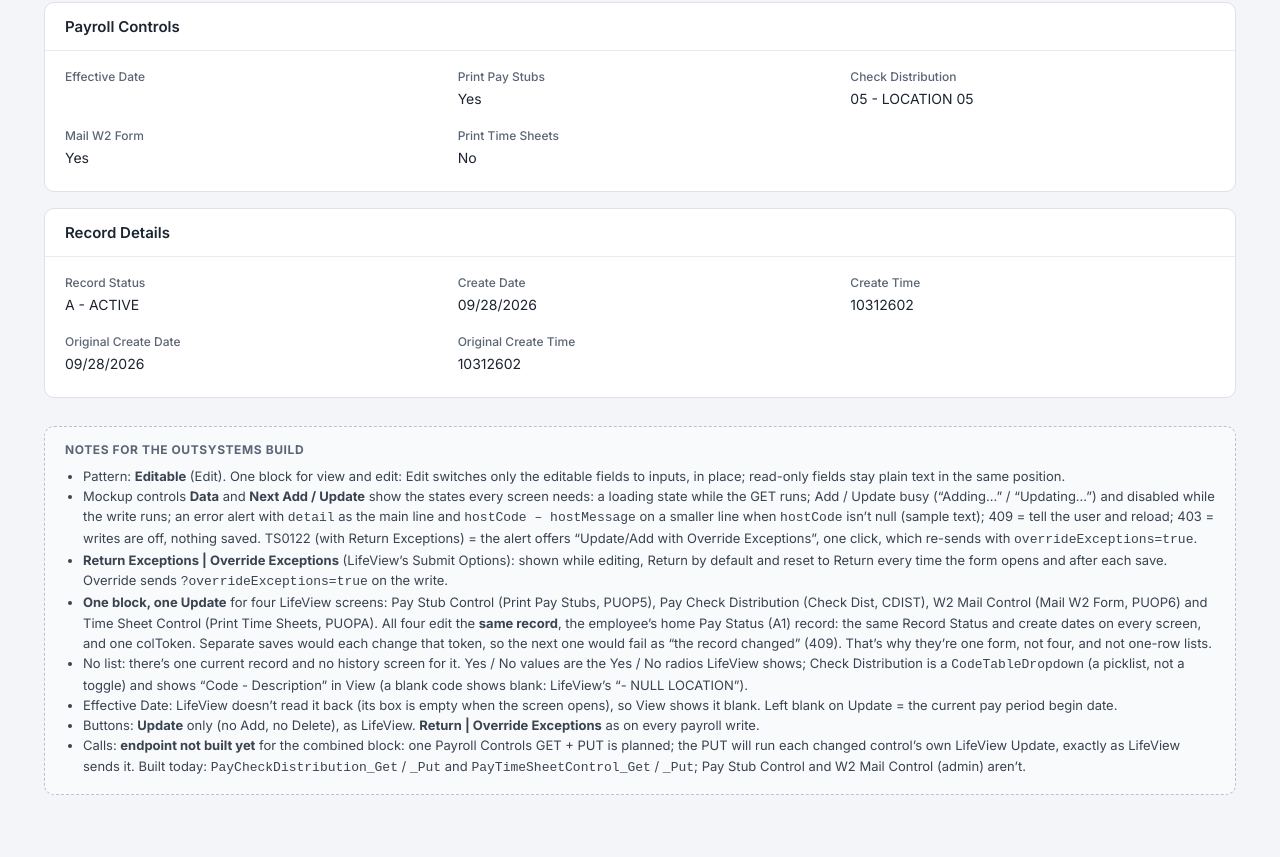
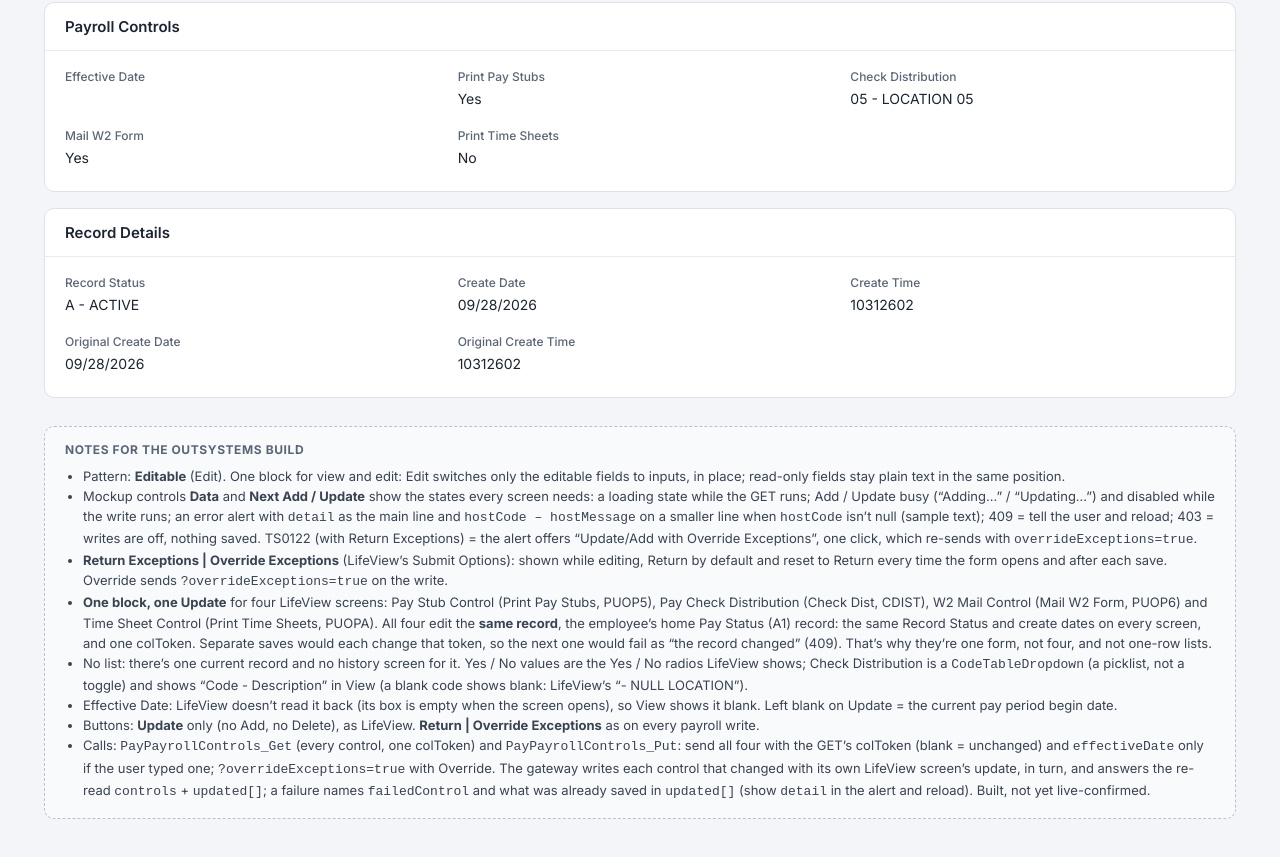
Before and after one commit to kt2i-dev/lifeview-mockups, a plain HTML site: page payroll/payroll-controls.html in a window 1280 px wide. Shown: the part 295-1152 px from the top of the page. Drawn offline with Linux system fonts and the light colour scheme.

Commit message:
Publish mockups from LongBeachGateway@1a44ab3

```diff
--- a/payroll/payroll-controls.html
+++ b/payroll/payroll-controls.html
@@ -205,7 +205,7 @@ table.acc tr.total td{font-weight:600}
       <li>No list: there’s one current record and no history screen for it. Yes / No values are the Yes / No radios LifeView shows; Check Distribution is a <code>CodeTableDropdown</code> (a picklist, not a toggle) and shows “Code - Description” in View (a blank code shows blank: LifeView’s “- NULL LOCATION”).</li>
       <li>Effective Date: LifeView doesn’t read it back (its box is empty when the screen opens), so View shows it blank. Left blank on Update = the current pay period begin date.</li>
       <li>Buttons: <strong>Update</strong> only (no Add, no Delete), as LifeView. <strong>Return | Override Exceptions</strong> as on every payroll write.</li>
-      <li>Calls: <strong>endpoint not built yet</strong> for the combined block: one Payroll Controls GET + PUT is planned; the PUT will run each changed control’s own LifeView Update, exactly as LifeView sends it. Built today: <code>PayCheckDistribution_Get</code> / <code>_Put</code> and <code>PayTimeSheetControl_Get</code> / <code>_Put</code>; Pay Stub Control and W2 Mail Control (admin) aren’t.</li>
+      <li>Calls: <code>PayPayrollControls_Get</code> (every control, one colToken) and <code>PayPayrollControls_Put</code>: send all four with the GET’s colToken (blank = unchanged) and <code>effectiveDate</code> only if the user typed one; <code>?overrideExceptions=true</code> with Override. The gateway writes each control that changed with its own LifeView screen’s update, in turn, and answers the re-read <code>controls</code> + <code>updated[]</code>; a failure names <code>failedControl</code> and what was already saved in <code>updated[]</code> (show <code>detail</code> in the alert and reload). Built, not yet live-confirmed.</li>
     </ul>
   </div>
 
```
Also changed, not shown: payroll/employee-profile.html (+1 -1 lines), payroll/updates.html (+2 -1 lines).
